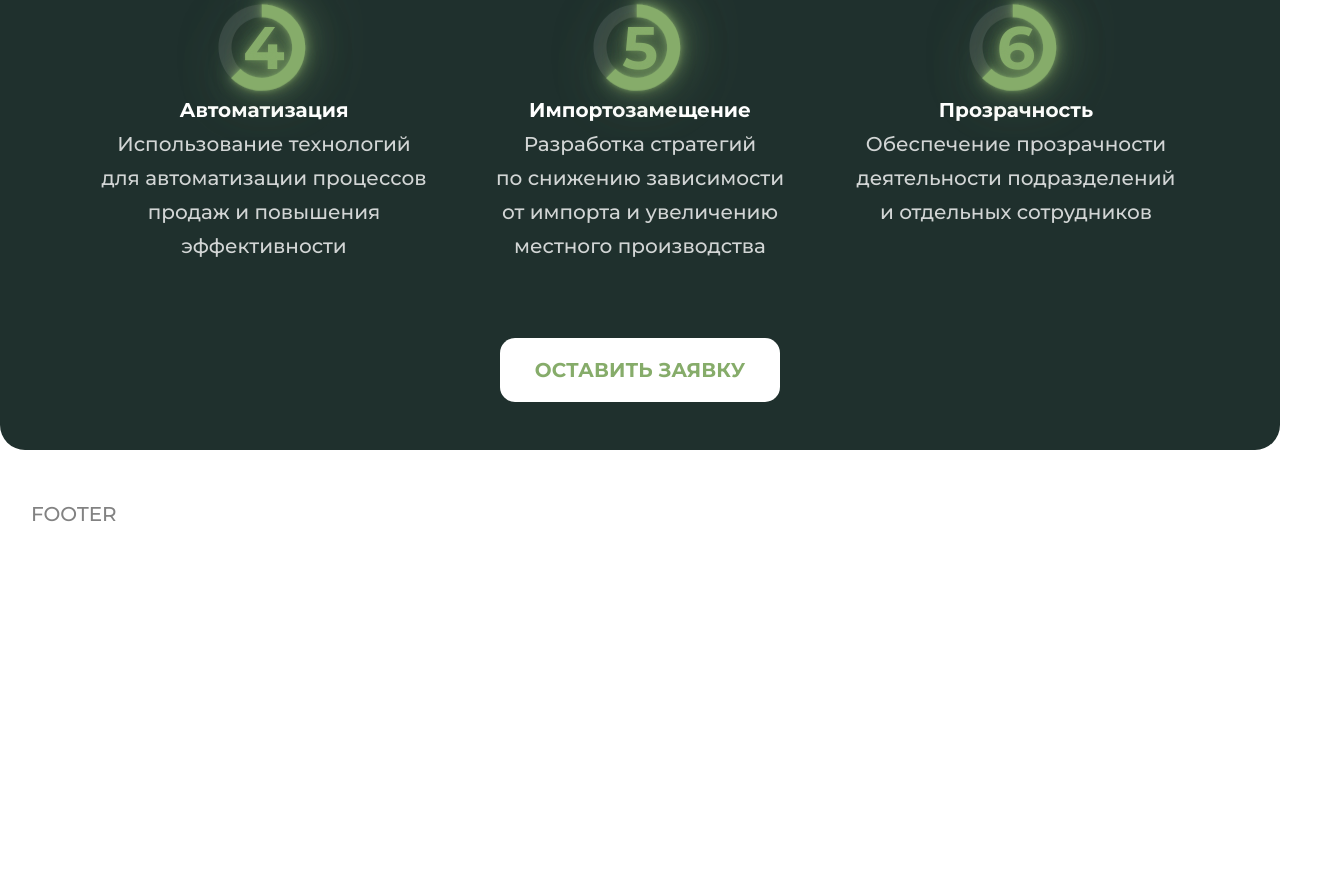
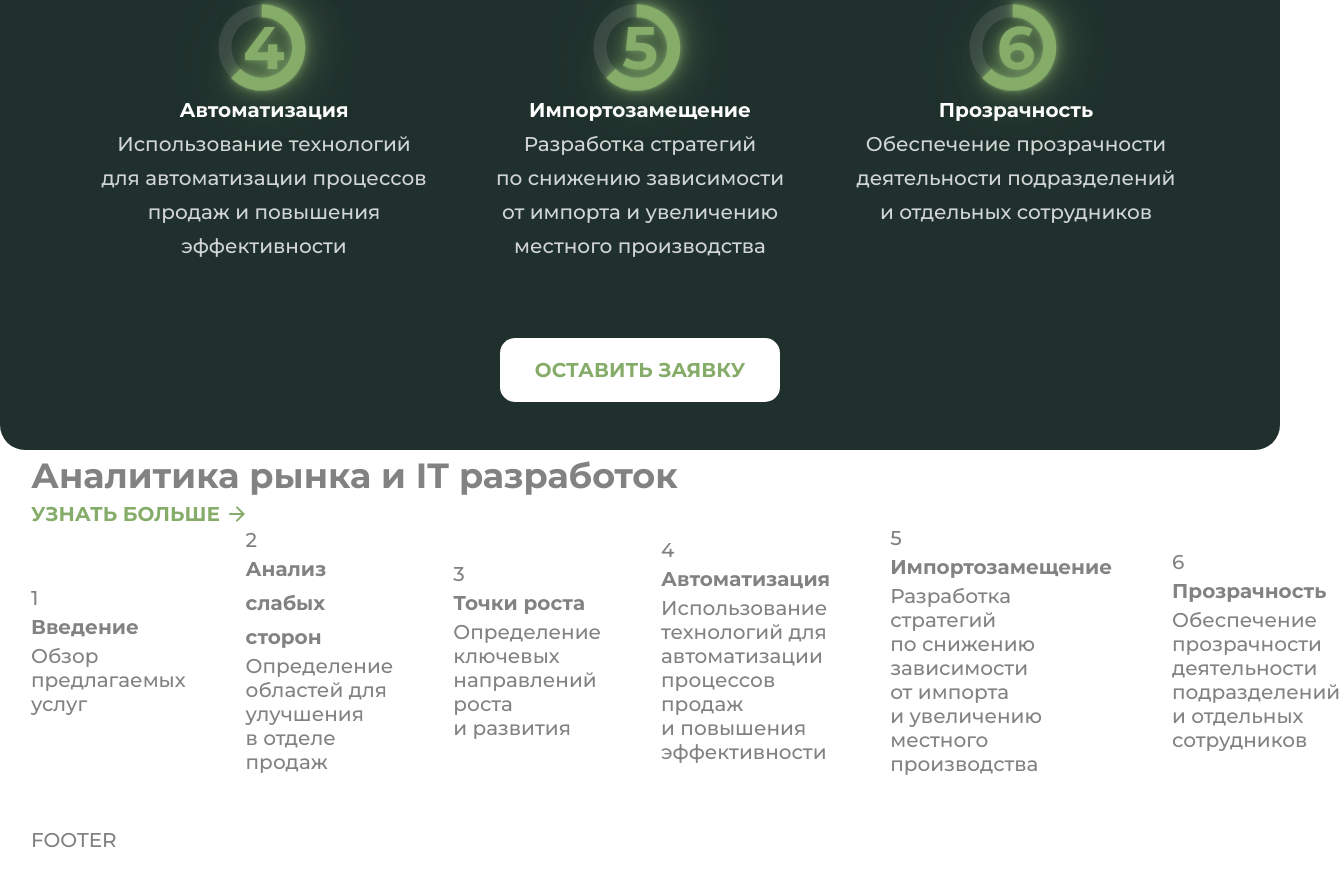
Before and after one commit to Flexible78/Stidn, a website: page app/index.html in a window 1280 px wide. Shown: the part 4570-5457 px from the top of the page, 1340 px wide, since content can reach past the window. Drawn offline with Linux system fonts and the light colour scheme; files whose address does not match are found by name.

Commit message:
feat: ыеÑstart analitics section

```diff
--- a/app/css/components/consulting.css
+++ b/app/css/components/consulting.css
@@ -39,7 +39,7 @@
             font-weight: 700;
             font-size: 60px;
             line-height: 1.5;
-            text-shadow: 0px 7px 80px rgba(134, 172, 106, 0.47), 0px 3.50342px 40.0391px rgba(134, 172, 106, 0.357356), 0px 2.1103px 24.1177px rgba(134, 172, 106, 0.306247), 0px 1.35239px 15.4559px rgba(134, 172, 106, 0.268321), 0px 0.876509px 10.0172px rgba(134, 172, 106, 0.235), 0px 0.551752px 6.30574px rgba(134, 172, 106, 0.201679), 0px 0.317016px 3.62304px rgba(134, 172, 106, 0.163753), 0px 0.139527px 1.59459px rgba(134, 172, 106, 0.112644);
+            text-shadow: 0px 0.2391890585422516px 1.5945937633514404px rgba(134, 172, 106, 0.13), 0px 0.543455958366394px 3.623039960861206px rgba(134, 172, 106, 0.19), 0px 0.9458610415458679px 6.3057403564453125px rgba(134, 172, 106, 0.23), 0px 1.5025862455368042px 10.017241477966309px rgba(134, 172, 106, 0.27), 0px 2.3183789253234863px 15.455859184265137px rgba(134, 172, 106, 0.31), 0px 3.6176488399505615px 24.117658615112305px rgba(134, 172, 106, 0.35), 0px 6.005859375px 40.0390625px rgba(134, 172, 106, 0.41), 0px 12px 80px rgba(134, 172, 106, 0.54);
             color: var(--green-1, #86ac6a);
 
             &::after {
--- a/app/index.html
+++ b/app/index.html
@@ -270,6 +270,58 @@
    </div>
 </section>
 
+         <section class="analitics">
+   <div class="container analitics__container">
+      <header class="analitics__header">
+         <h2>Аналитика рынка
+            <span>и IT разработок</span>
+         </h2>
+         <a class="more-btn more-btn" href="#">
+            Узнать больше
+            <svg>
+               <use href="img/svg/sprite.svg#ic_arrow-right"></use>
+            </svg>
+         </a>
+      </header>
+      <div class="consulting__content">
+         <ul>
+            <li>
+               <span>1</span>
+               <h3>Введение</h3>
+               <p>Обзор предлагаемых услуг</p>
+            </li>
+            <li>
+               <span>2</span>
+               <h3>Анализ слабых сторон</h3>
+               <p>Определение областей для улучшения в&nbsp;отделе продаж</p>
+            </li>
+            <li>
+               <span>3</span>
+               <h3>Точки роста</h3>
+               <p>Определение ключевых направлений роста и&nbsp;развития</p>
+            </li>
+            <li>
+               <span>4</span>
+               <h3>Автоматизация</h3>
+               <p>Использование технологий для автоматизации процессов продаж и&nbsp;повышения эффективности</p>
+            </li>
+            <li>
+               <span>5</span>
+               <h3>Импортозамещение</h3>
+               <p>Разработка стратегий по&nbsp;снижению зависимости от&nbsp;импорта и&nbsp;увеличению местного
+                  производства
+               </p>
+            </li>
+            <li>
+               <span>6</span>
+               <h3>Прозрачность</h3>
+               <p>Обеспечение прозрачности деятельности подразделений и&nbsp;отдельных сотрудников</p>
+            </li>
+         </ul>
+      </div>
+   </div>
+
+</section>
 
       </main>
       <footer class="footer">
--- a/src/css/components/consulting.css
+++ b/src/css/components/consulting.css
@@ -39,7 +39,7 @@
             font-weight: 700;
             font-size: 60px;
             line-height: 1.5;
-            text-shadow: 0px 7px 80px rgba(134, 172, 106, 0.47), 0px 3.50342px 40.0391px rgba(134, 172, 106, 0.357356), 0px 2.1103px 24.1177px rgba(134, 172, 106, 0.306247), 0px 1.35239px 15.4559px rgba(134, 172, 106, 0.268321), 0px 0.876509px 10.0172px rgba(134, 172, 106, 0.235), 0px 0.551752px 6.30574px rgba(134, 172, 106, 0.201679), 0px 0.317016px 3.62304px rgba(134, 172, 106, 0.163753), 0px 0.139527px 1.59459px rgba(134, 172, 106, 0.112644);
+            text-shadow: 0px 0.2391890585422516px 1.5945937633514404px rgba(134, 172, 106, 0.13), 0px 0.543455958366394px 3.623039960861206px rgba(134, 172, 106, 0.19), 0px 0.9458610415458679px 6.3057403564453125px rgba(134, 172, 106, 0.23), 0px 1.5025862455368042px 10.017241477966309px rgba(134, 172, 106, 0.27), 0px 2.3183789253234863px 15.455859184265137px rgba(134, 172, 106, 0.31), 0px 3.6176488399505615px 24.117658615112305px rgba(134, 172, 106, 0.35), 0px 6.005859375px 40.0390625px rgba(134, 172, 106, 0.41), 0px 12px 80px rgba(134, 172, 106, 0.54);
             color: var(--green-1, #86ac6a);
 
             &::after {
```
Also changed, not shown: src/html/analitics.html (+52 -0 lines), app/img/book.svg (added), app/img/favorite-chart.svg (added), app/img/gps.svg (added), app/img/graph.svg (added), app/img/link.svg (added), app/img/magic-star.svg (added), src/img/book.svg (added), src/img/favorite-chart.svg (added), src/img/gps.svg (added), src/img/graph.svg (added), src/img/link.svg (added), src/img/magic-star.svg (added).
